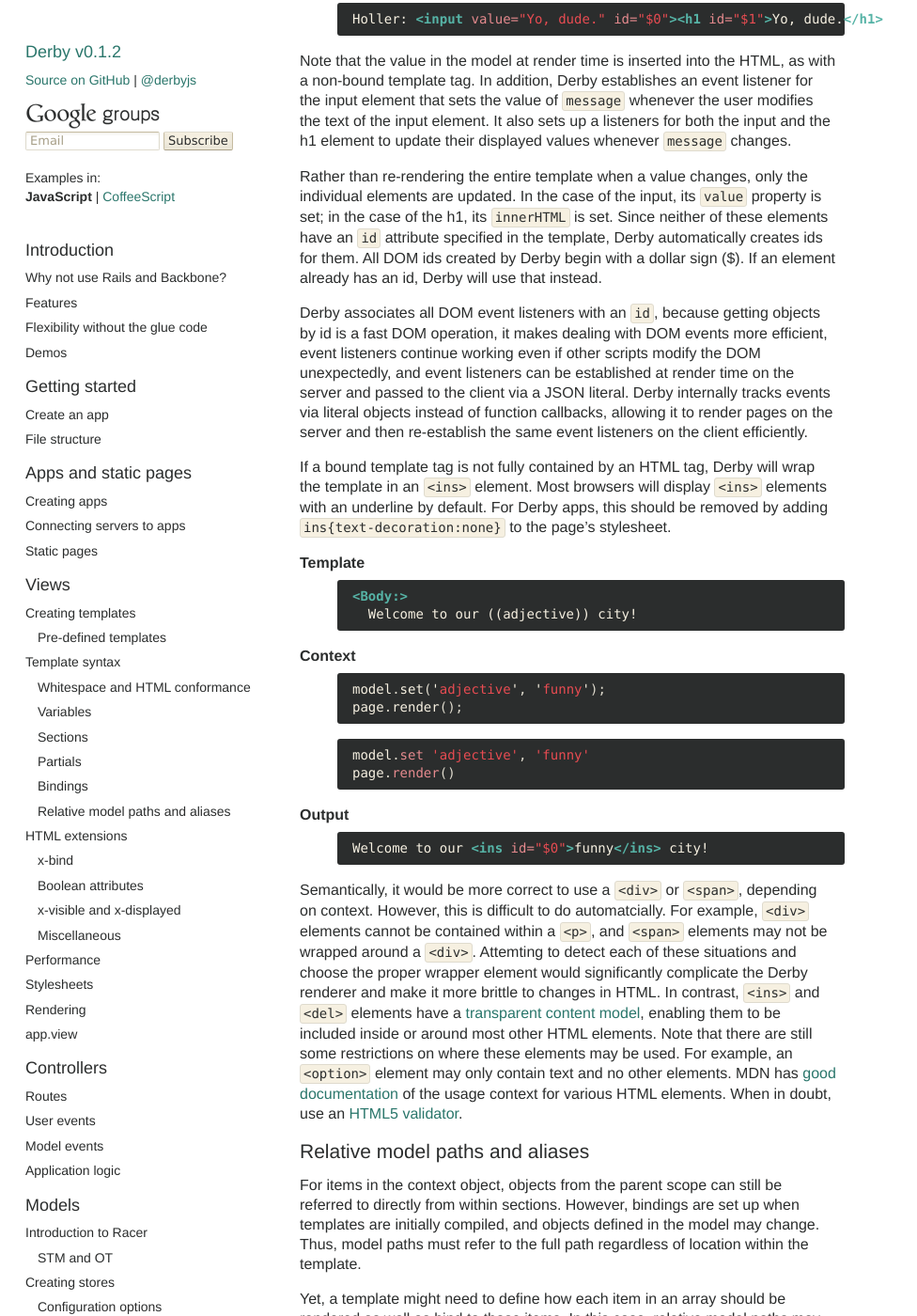
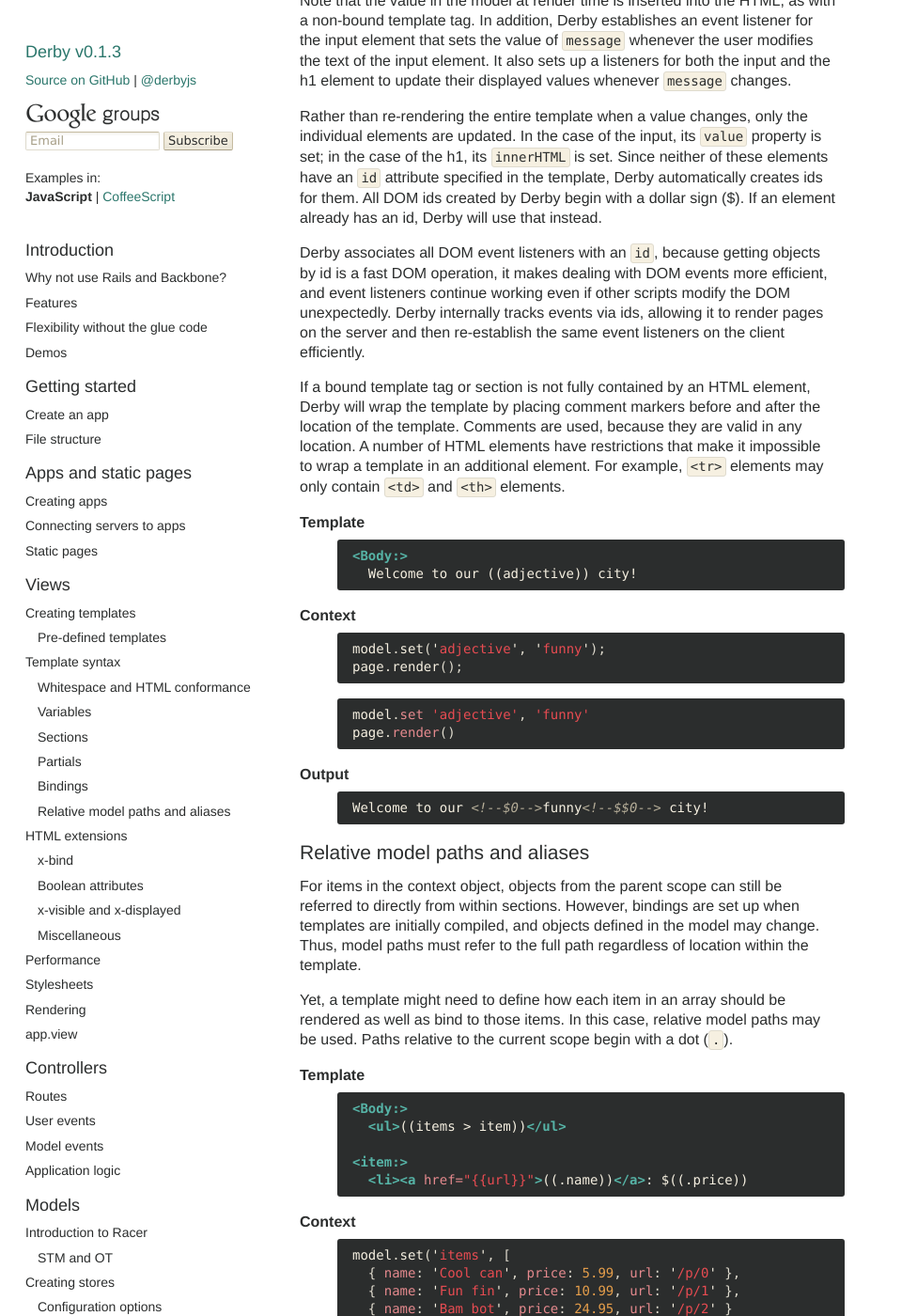
Before and after one commit to derbyjs/derby, a Jekyll site: the page built from index.md, in a window 1280 px wide and 1400 px high, scrolled down 16568 px. Shown: the whole window at 94% size, without its empty margins (0-976 px from the left). Built offline with Jekyll 4.4.1, drawn with Linux system fonts in a browser that asks for light colours; some of the changed text lies outside the part shown.

Commit message:
Update docs to reflect comment bindings instead of ins elements.

```diff
--- a/index.md
+++ b/index.md
@@ -1,6 +1,6 @@
 ---
 layout: default
-version: 0.1.2
+version: 0.1.3
 headers:
   - text: Introduction
     type: h1
@@ -660,7 +660,7 @@ I like <a href="http://derbyjs.com/">turtles</a>.
 
 Partials are used to include one template inside of another. The scope of the parent context is inherited inside of the partial. Both for code readability and for more efficient template compilation, it is best to keep individual templates relatively simple and use partials for each significant unit.
 
-As in Mustache, partials are included by name with the syntax `{{"{{"}}> profile}}`. Because it is common to use a partial to render each item in a list or otherwise use a section to set the context for a partial, Derby supports the additional `{{"{{"}}users > profile}}` syntax. This is similar to `{{"{{"}}#users}}{{"{{"}}> profile}}{{"{{"}}/}}`, except that it only sets the scope and will always render whether or not `users` is defined. If the partial should always be rendered, the shorter syntax is preferred; it is more readable and more efficient to render.
+As in Mustache, partials are included by name with the syntax `{{"{{"}}> profile}}`. Because it is common to use a partial to render each item in a list or otherwise use a section to set the context for a partial, Derby supports the additional `{{"{{"}}users > profile}}` syntax. This is equivalent to `{{"{{"}}#users}}{{"{{"}}> profile}}{{"{{"}}/}}`.
 
 #### Template
 
@@ -741,9 +741,9 @@ Note that the value in the model at render time is inserted into the HTML, as wi
 
 Rather than re-rendering the entire template when a value changes, only the individual elements are updated. In the case of the input, its `value` property is set; in the case of the h1, its `innerHTML` is set. Since neither of these elements have an `id` attribute specified in the template, Derby automatically creates ids for them. All DOM ids created by Derby begin with a dollar sign ($). If an element already has an id, Derby will use that instead.
 
-Derby associates all DOM event listeners with an `id`, because getting objects by id is a fast DOM operation, it makes dealing with DOM events more efficient, event listeners continue working even if other scripts modify the DOM unexpectedly, and event listeners can be established at render time on the server and passed to the client via a JSON literal. Derby internally tracks events via literal objects instead of function callbacks, allowing it to render pages on the server and then re-establish the same event listeners on the client efficiently.
+Derby associates all DOM event listeners with an `id`, because getting objects by id is a fast DOM operation, it makes dealing with DOM events more efficient, and event listeners continue working even if other scripts modify the DOM unexpectedly. Derby internally tracks events via ids, allowing it to render pages on the server and then re-establish the same event listeners on the client efficiently.
 
-If a bound template tag is not fully contained by an HTML tag, Derby will wrap the template in an `<ins>` element. Most browsers will display `<ins>` elements with an underline by default. For Derby apps, this should be removed by adding `ins{text-decoration:none}` to the page's stylesheet.
+If a bound template tag or section is not fully contained by an HTML element, Derby will wrap the template by placing comment markers before and after the location of the template. Comments are used, because they are valid in any location. A number of HTML elements have restrictions that make it impossible to wrap a template in an additional element. For example, `<tr>` elements may only contain `<td>` and `<th>` elements.
 
 #### Template
 
@@ -766,10 +766,8 @@ page.render()
 #### Output
 
 {% highlight html %}
-Welcome to our <ins id="$0">funny</ins> city!
+Welcome to our <!--$0-->funny<!--$$0--> city!
 {% endhighlight %}
-
-Semantically, it would be more correct to use a `<div>` or `<span>`, depending on context. However, this is difficult to do automatcially. For example, `<div>` elements cannot be contained within a `<p>`, and `<span>` elements may not be wrapped around a `<div>`. Attemting to detect each of these situations and choose the proper wrapper element would significantly complicate the Derby renderer and make it more brittle to changes in HTML. In contrast, `<ins>` and `<del>` elements have a [transparent content model](http://www.w3.org/TR/html5/content-models.html#transparent-content-models), enabling them to be included inside or around most other HTML elements. Note that there are still some restrictions on where these elements may be used. For example, an `<option>` element may only contain text and no other elements. MDN has [good documentation](https://developer.mozilla.org/Special:Tags?tag=HTML:Element+Reference) of the usage context for various HTML elements. When in doubt, use an [HTML5 validator](http://html5.validator.nu/).
 
 ### Relative model paths and aliases
 
@@ -810,9 +808,9 @@ page.render()
 
 {% highlight html %}
 <ul id="$0">
-  <li><a href="/p/0" id="$1">Cool can</a>: $<ins id="$2">5.99</ins>
-  <li><a href="/p/1" id="$3">Fun fin</a>: $<ins id="$4">10.99</ins>
-  <li><a href="/p/2" id="$5">Bam bot</a>: $<ins id="$6">24.95</ins>
+  <li><a href="/p/0" id="$1">Cool can</a>: $<!--$2-->5.99<!--$$2-->
+  <li><a href="/p/1" id="$3">Fun fin</a>: $<!--$4-->10.99<!--$$4-->
+  <li><a href="/p/2" id="$5">Bam bot</a>: $<!--$6-->24.95<!--$$6-->
 </ul>
 {% endhighlight %}
 
@@ -834,7 +832,7 @@ Aliases to a specific scope may be defined, enabling relative model path referen
   ((toys :toy > toyStatus))
 
 <toyStatus:>
-  <p>{{"{{"}}name}} on the ((:toy.location))
+  <p>{{"{{"}}name}} on the ((:toy.location))</p>
 {% endhighlight %}
 
 #### Context
@@ -860,17 +858,17 @@ page.render()
 
 {% highlight html %}
 <h2>Toys in use:</h2>
-<ins id="$0">
-  <ins id="$1"><p>Ball on the <ins id="$2">floor</ins></ins>
-  <ins id="$3"></ins>
-  <ins id="$4"></ins>
-</ins>
+<!--$0-->
+  <!--$1--><p>Ball on the <!--$2-->floor<!--$$2--></p><!--$$1-->
+  <!--$3--><!--$$3-->
+  <!--$4--><!--$$4-->
+<!--$$0-->
 <h2>All toys:</h2>
-<ins id="$5">
-  <p>Ball on the <ins id="$6">floor</ins></ins>
-  <p>Blocks on the <ins id="$7">shelf</ins></ins>
-  <p>Truck on the <ins id="$8">shelf</ins></ins>
-</ins>
+<!--$5-->
+  <p>Ball on the <!--$6-->floor<!--$$6--></p>
+  <p>Blocks on the <!--$7-->shelf<!--$$7--></p>
+  <p>Truck on the <!--$8-->shelf<!--$$8--></p>
+<!--$$5-->
 {% endhighlight %}
 
 ## HTML extensions
```
